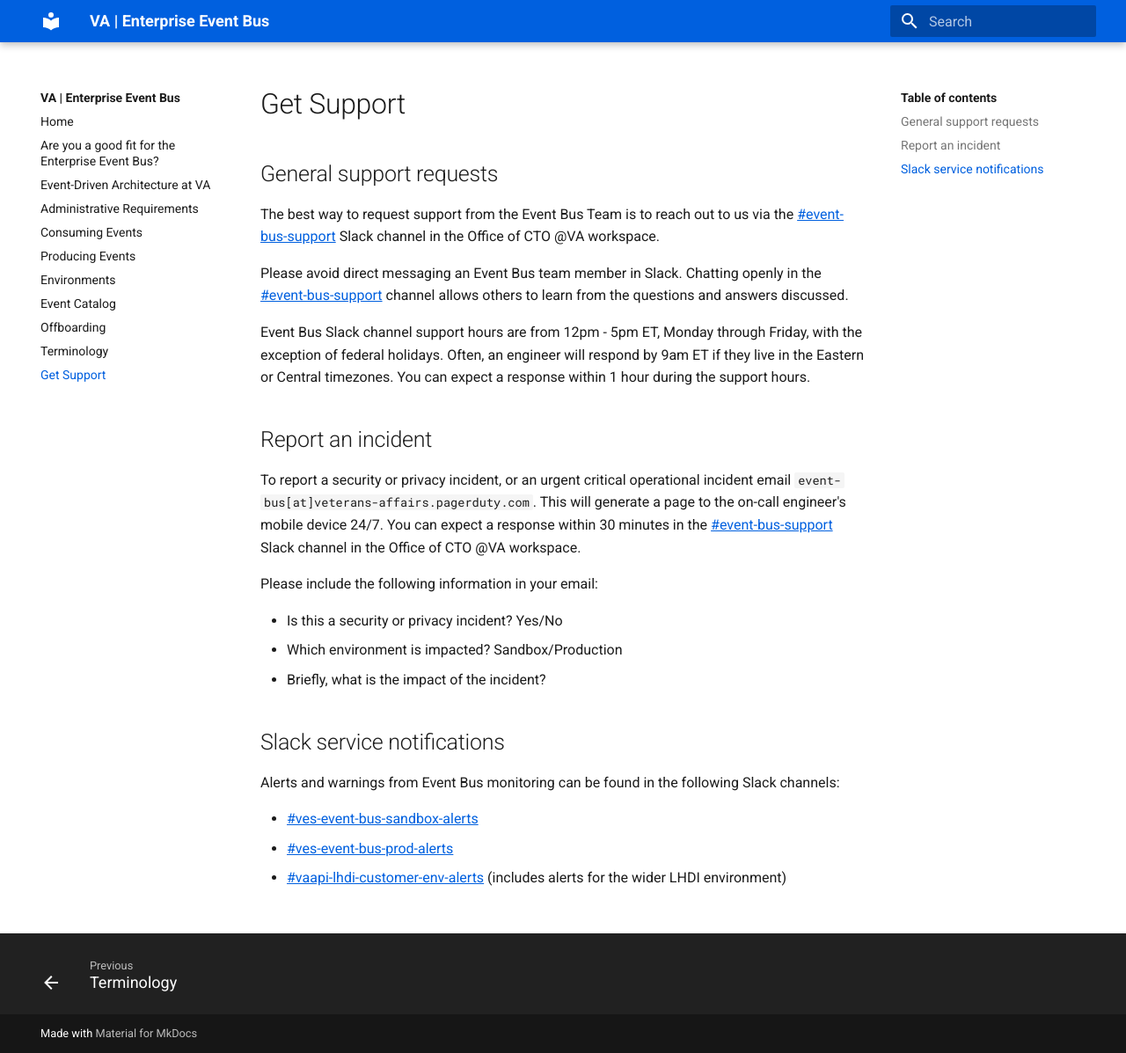
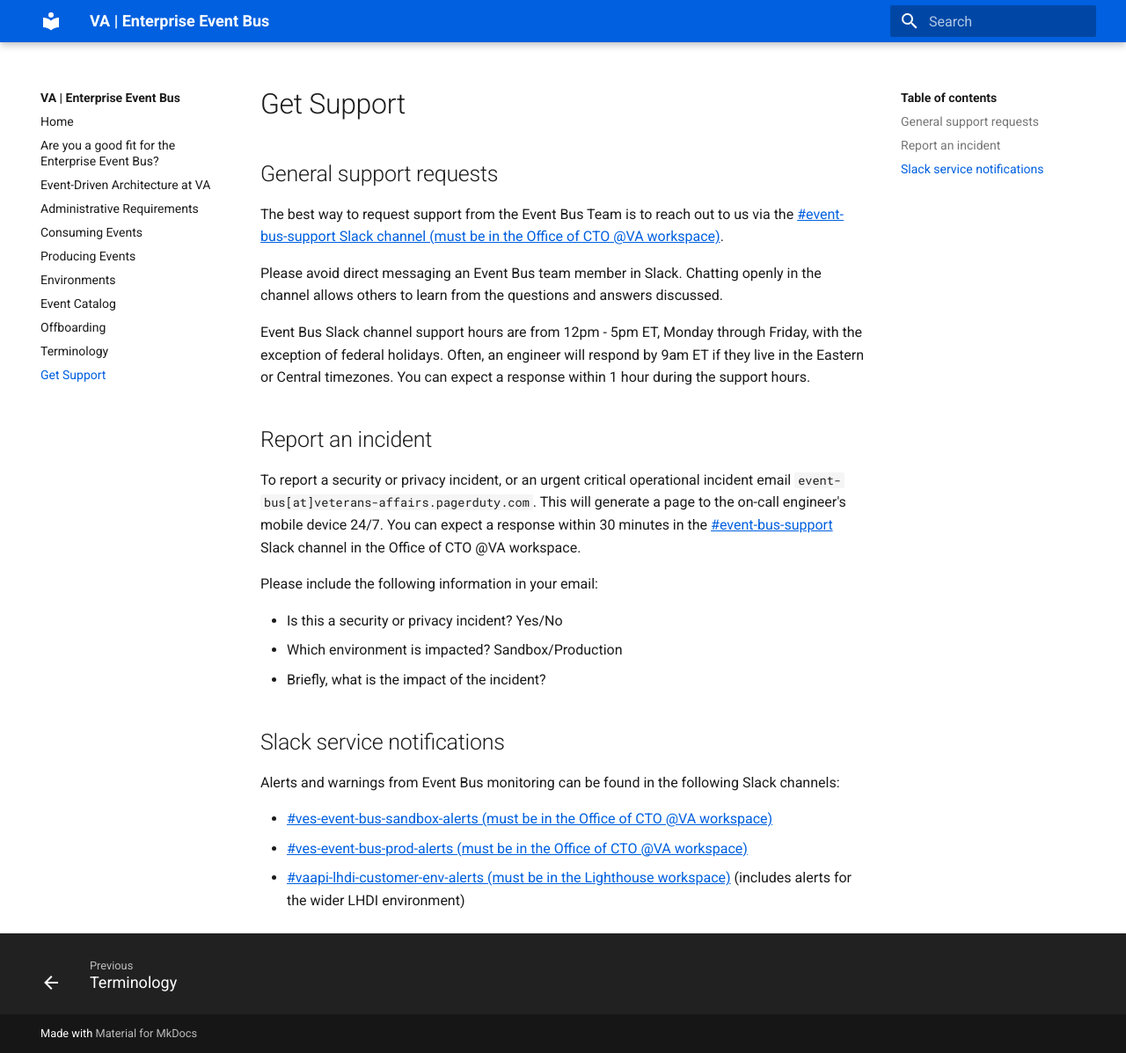
Before and after one commit to department-of-veterans-affairs/ves-event-bus-developer-portal, an MkDocs documentation site: the page built from docs/get-support.md, in a window 1280 px wide and 1197 px high. Shown: the whole window at 88% size. Built offline with MkDocs 1.6.1 and Material for MkDocs 9.7.7, drawn with Linux system fonts in a browser that asks for light colours.

Commit message:
Update get-support.md

```diff
--- a/docs/get-support.md
+++ b/docs/get-support.md
@@ -6,9 +6,9 @@ title: Get Support
 
 ## General support requests
 
-The best way to request support from the Event Bus Team is to reach out to us via the [#event-bus-support][slack-#event-bus-support] Slack channel in the Office of CTO @VA workspace.
+The best way to request support from the Event Bus Team is to reach out to us via the [#event-bus-support Slack channel (must be in the Office of CTO @VA workspace)][slack-#event-bus-support].
 
-Please avoid direct messaging an Event Bus team member in Slack. Chatting openly in the [#event-bus-support][slack-#event-bus-support] channel allows others to learn from the questions and answers discussed.
+Please avoid direct messaging an Event Bus team member in Slack. Chatting openly in the channel allows others to learn from the questions and answers discussed.
 
 Event Bus Slack channel support hours are from 12pm - 5pm ET, Monday through Friday, with the exception of federal holidays. Often, an engineer will respond by 9am ET if they live in the Eastern or Central timezones. You can expect a response within 1 hour during the support hours.
 
@@ -26,9 +26,9 @@ Please include the following information in your email:
 
 Alerts and warnings from Event Bus monitoring can be found in the following Slack channels:
 
-* [#ves-event-bus-sandbox-alerts][slack-#ves-event-bus-sandbox-alerts]
-* [#ves-event-bus-prod-alerts][slack-#ves-event-bus-prod-alerts]
-* [#vaapi-lhdi-customer-env-alerts][slack-#vaapi-lhdi-customer-env-alerts] (includes alerts for the wider LHDI environment)
+* [#ves-event-bus-sandbox-alerts (must be in the Office of CTO @VA workspace)][slack-#ves-event-bus-sandbox-alerts]
+* [#ves-event-bus-prod-alerts (must be in the Office of CTO @VA workspace)][slack-#ves-event-bus-prod-alerts]
+* [#vaapi-lhdi-customer-env-alerts (must be in the Lighthouse workspace)][slack-#vaapi-lhdi-customer-env-alerts] (includes alerts for the wider LHDI environment)
 
 <!-- links -->
 [slack-#event-bus-support]: https://dsva.slack.com/archives/C074VK55M9P
```
